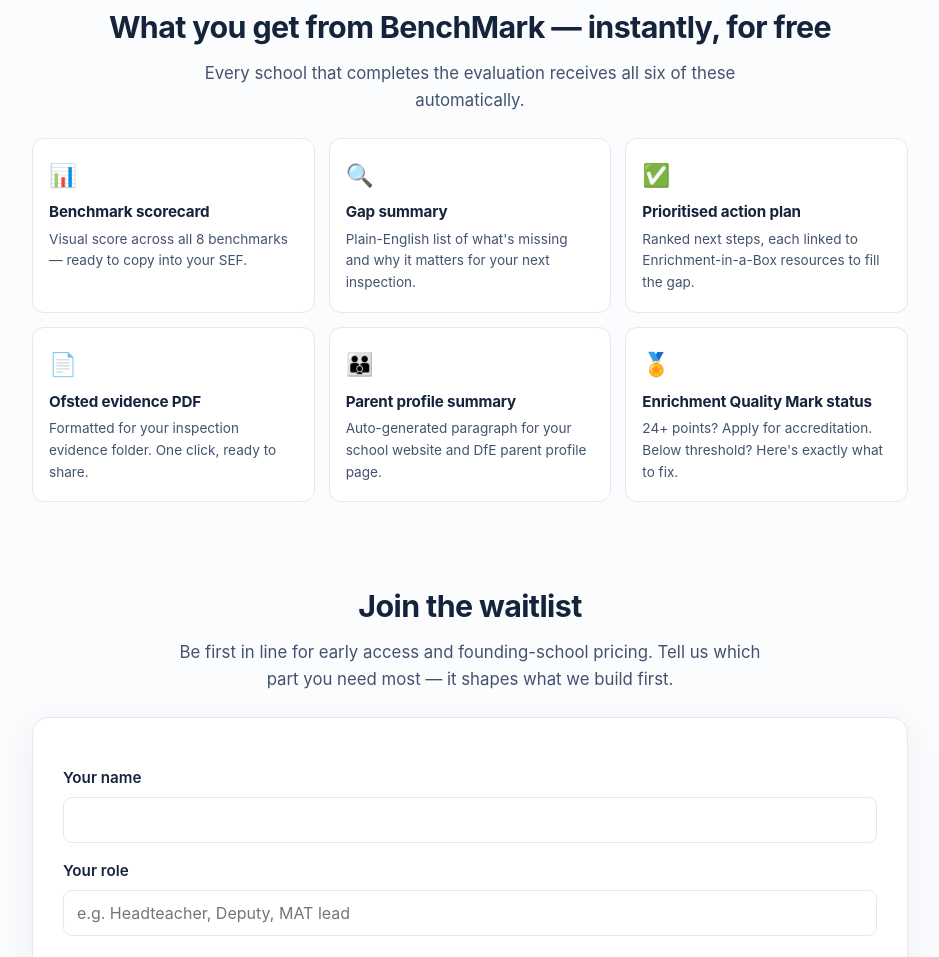
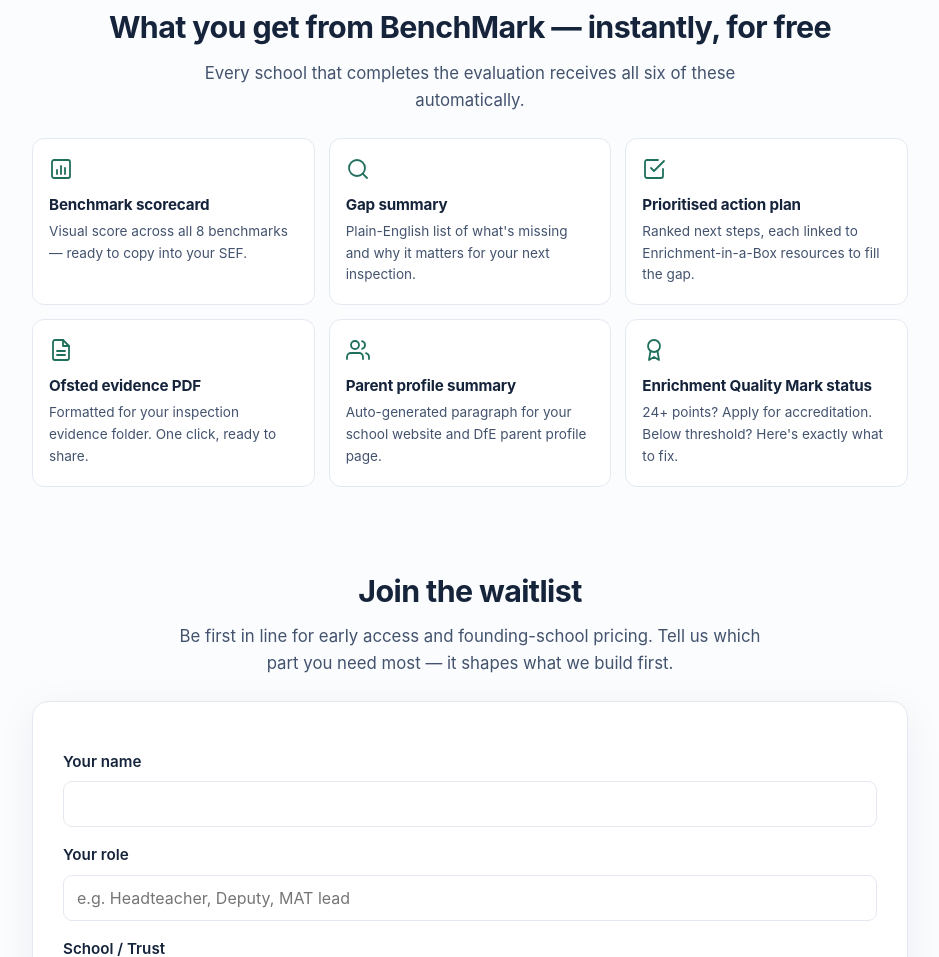
Before and after one commit to frenchh-wq/rounded.education, a plain HTML site: page index.html in a window 1280 px wide. Shown: the part 2789-3746 px from the top of the page, without its empty margins (170-1109 px from the left). Drawn offline with Linux system fonts and the light colour scheme.

Commit message:
Replace emoji icons with SVG line icons

```diff
--- a/index.html
+++ b/index.html
@@ -84,7 +84,7 @@
   /* OUTPUTS */
   .outputs{display:grid;grid-template-columns:repeat(3,1fr);gap:14px;margin-top:10px}
   .output{background:#fff;border:1px solid var(--line);border-radius:12px;padding:18px 16px}
-  .output-icon{font-size:1.4rem;margin-bottom:8px}
+  .output-icon{margin-bottom:10px;line-height:1}
   .output h4{font-size:.95rem;font-weight:700;margin-bottom:4px;letter-spacing:-.01em}
   .output p{font-size:.85rem;color:var(--ink-soft)}
 
@@ -272,32 +272,32 @@
     </div>
     <div class="outputs">
       <div class="output">
-        <div class="output-icon">📊</div>
+        <div class="output-icon"><svg width="24" height="24" viewBox="0 0 24 24" fill="none" stroke="var(--brand)" stroke-width="1.8" stroke-linecap="round" stroke-linejoin="round"><rect x="3" y="3" width="18" height="18" rx="2"/><path d="M8 17V13M12 17V9M16 17V11"/></svg></div>
         <h4>Benchmark scorecard</h4>
         <p>Visual score across all 8 benchmarks — ready to copy into your SEF.</p>
       </div>
       <div class="output">
-        <div class="output-icon">🔍</div>
+        <div class="output-icon"><svg width="24" height="24" viewBox="0 0 24 24" fill="none" stroke="var(--brand)" stroke-width="1.8" stroke-linecap="round" stroke-linejoin="round"><circle cx="11" cy="11" r="8"/><path d="M21 21l-4.35-4.35"/></svg></div>
         <h4>Gap summary</h4>
         <p>Plain-English list of what's missing and why it matters for your next inspection.</p>
       </div>
       <div class="output">
-        <div class="output-icon">✅</div>
+        <div class="output-icon"><svg width="24" height="24" viewBox="0 0 24 24" fill="none" stroke="var(--brand)" stroke-width="1.8" stroke-linecap="round" stroke-linejoin="round"><path d="M9 11l3 3L22 4"/><path d="M21 12v7a2 2 0 0 1-2 2H5a2 2 0 0 1-2-2V5a2 2 0 0 1 2-2h11"/></svg></div>
         <h4>Prioritised action plan</h4>
         <p>Ranked next steps, each linked to Enrichment-in-a-Box resources to fill the gap.</p>
       </div>
       <div class="output">
-        <div class="output-icon">📄</div>
+        <div class="output-icon"><svg width="24" height="24" viewBox="0 0 24 24" fill="none" stroke="var(--brand)" stroke-width="1.8" stroke-linecap="round" stroke-linejoin="round"><path d="M14 2H6a2 2 0 0 0-2 2v16a2 2 0 0 0 2 2h12a2 2 0 0 0 2-2V8z"/><polyline points="14 2 14 8 20 8"/><line x1="16" y1="13" x2="8" y2="13"/><line x1="16" y1="17" x2="8" y2="17"/></svg></div>
         <h4>Ofsted evidence PDF</h4>
         <p>Formatted for your inspection evidence folder. One click, ready to share.</p>
       </div>
       <div class="output">
-        <div class="output-icon">👪</div>
+        <div class="output-icon"><svg width="24" height="24" viewBox="0 0 24 24" fill="none" stroke="var(--brand)" stroke-width="1.8" stroke-linecap="round" stroke-linejoin="round"><path d="M17 21v-2a4 4 0 0 0-4-4H5a4 4 0 0 0-4 4v2"/><circle cx="9" cy="7" r="4"/><path d="M23 21v-2a4 4 0 0 0-3-3.87"/><path d="M16 3.13a4 4 0 0 1 0 7.75"/></svg></div>
         <h4>Parent profile summary</h4>
         <p>Auto-generated paragraph for your school website and DfE parent profile page.</p>
       </div>
       <div class="output">
-        <div class="output-icon">🏅</div>
+        <div class="output-icon"><svg width="24" height="24" viewBox="0 0 24 24" fill="none" stroke="var(--brand)" stroke-width="1.8" stroke-linecap="round" stroke-linejoin="round"><circle cx="12" cy="8" r="6"/><path d="M15.477 12.89L17 22l-5-3-5 3 1.523-9.11"/></svg></div>
         <h4>Enrichment Quality Mark status</h4>
         <p>24+ points? Apply for accreditation. Below threshold? Here's exactly what to fix.</p>
       </div>
```
